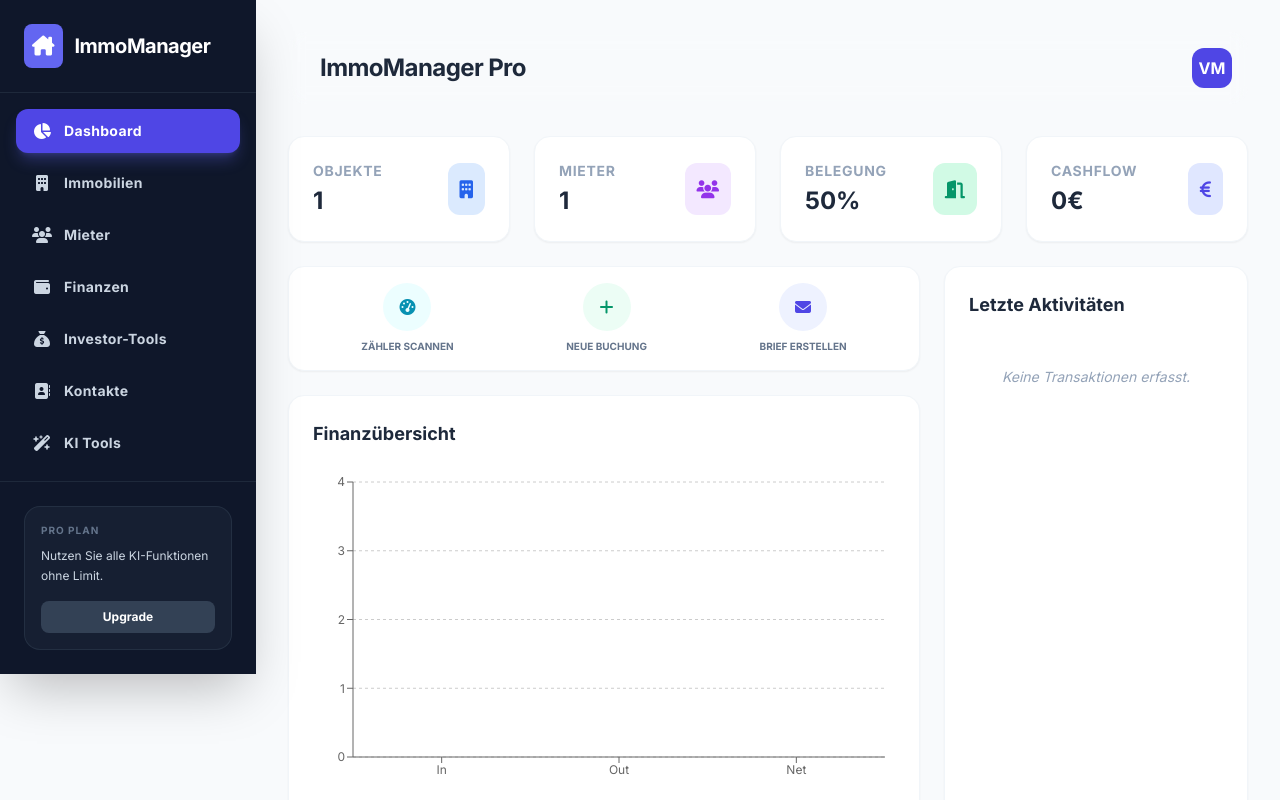
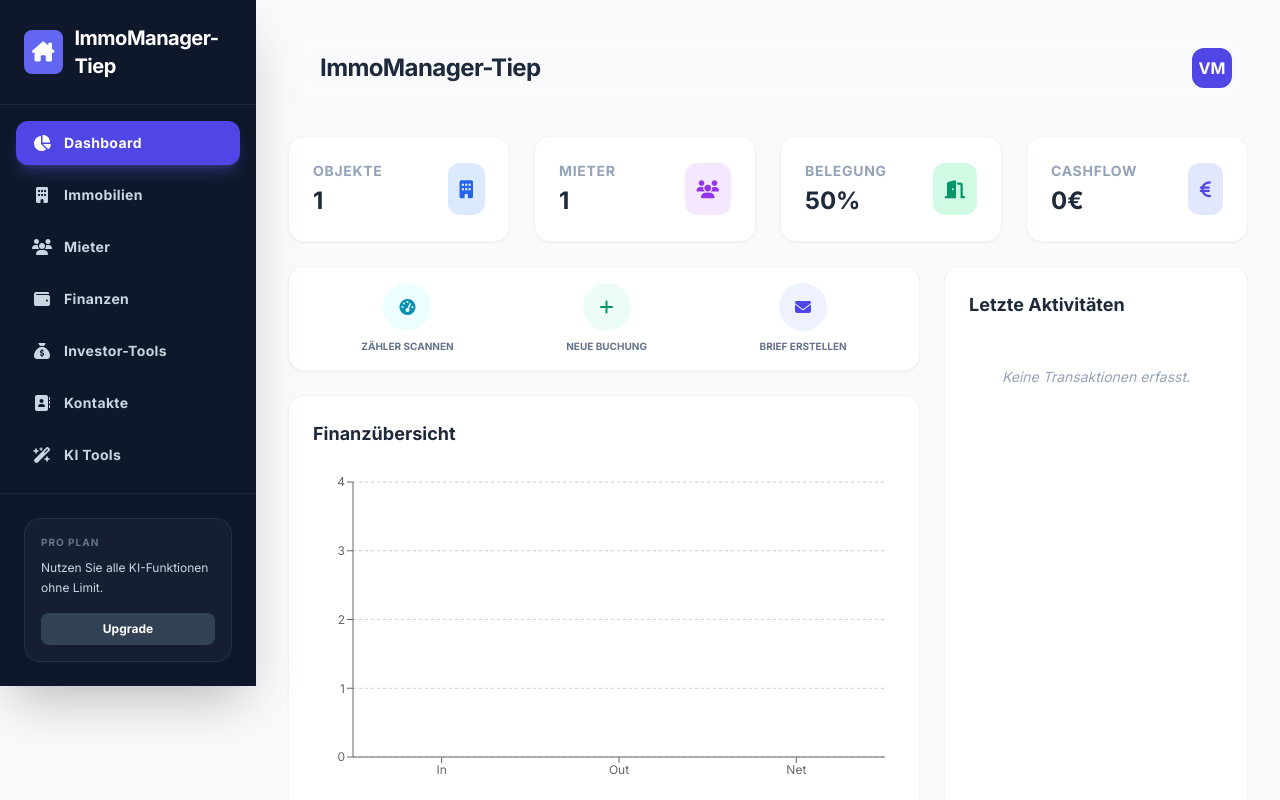
Before and after one commit to vuxuantiep/ImmoVerwalter, a React (Vite) app: page / in a window 1280 px wide. Shown: the top 800 px of the page. Built offline with nearby package versions, Linux system fonts and the light colour scheme.

Commit message:
Add files via upload

```diff
--- a/App.tsx
+++ b/App.tsx
@@ -75,7 +75,7 @@ const App: React.FC = () => {
             <button onClick={() => setIsSidebarOpen(true)} className="lg:hidden p-2 text-slate-600">
               <i className="fa-solid fa-bars-staggered"></i>
             </button>
-            <h1 className="text-xl md:text-2xl font-black text-slate-800 tracking-tight">ImmoManager Pro</h1>
+            <h1 className="text-xl md:text-2xl font-black text-slate-800 tracking-tight">ImmoManager-Tiep</h1>
           </div>
           <div className="h-10 w-10 bg-indigo-600 rounded-xl flex items-center justify-center text-white font-bold">VM</div>
         </header>
--- a/Sidebar.tsx
+++ b/Sidebar.tsx
@@ -25,7 +25,7 @@ const Sidebar: React.FC<SidebarProps> = ({ currentView, setView }) => {
           <div className="bg-indigo-500 p-2 rounded-lg">
             <i className="fa-solid fa-house-chimney text-white text-xl"></i>
           </div>
-          <span className="text-xl font-bold text-white tracking-tight">ImmoManager</span>
+          <span className="text-xl font-bold text-white tracking-tight">ImmoManager-Tiep</span>
         </div>
       </div>
 
--- a/index.html
+++ b/index.html
@@ -5,7 +5,7 @@
     <meta charset="UTF-8">
     <meta name="viewport" content="width=device-width, initial-scale=1.0, maximum-scale=1.0, user-scalable=no">
     <meta name="theme-color" content="#4f46e5">
-    <title>ImmoManager Pro</title>
+    <title>ImmoManager-Tiep</title>
     <script src="https://cdn.tailwindcss.com"></script>
     <link rel="stylesheet" href="https://cdnjs.cloudflare.com/ajax/libs/font-awesome/6.4.0/css/all.min.css">
     <style>
--- a/metadata.json
+++ b/metadata.json
@@ -1,5 +1,6 @@
+
 {
-  "name": "ImmoManager Pro",
+  "name": "ImmoManager-Tiep",
   "description": "Eine umfassende Immobilienverwaltungslösung für private Vermieter mit KI-gestützter Erstellung von Exposés, Mieteranschreiben und Betriebskostenabrechnungen.",
   "requestFramePermissions": [
     "camera"
```
Also changed, not shown: manifest.json.
